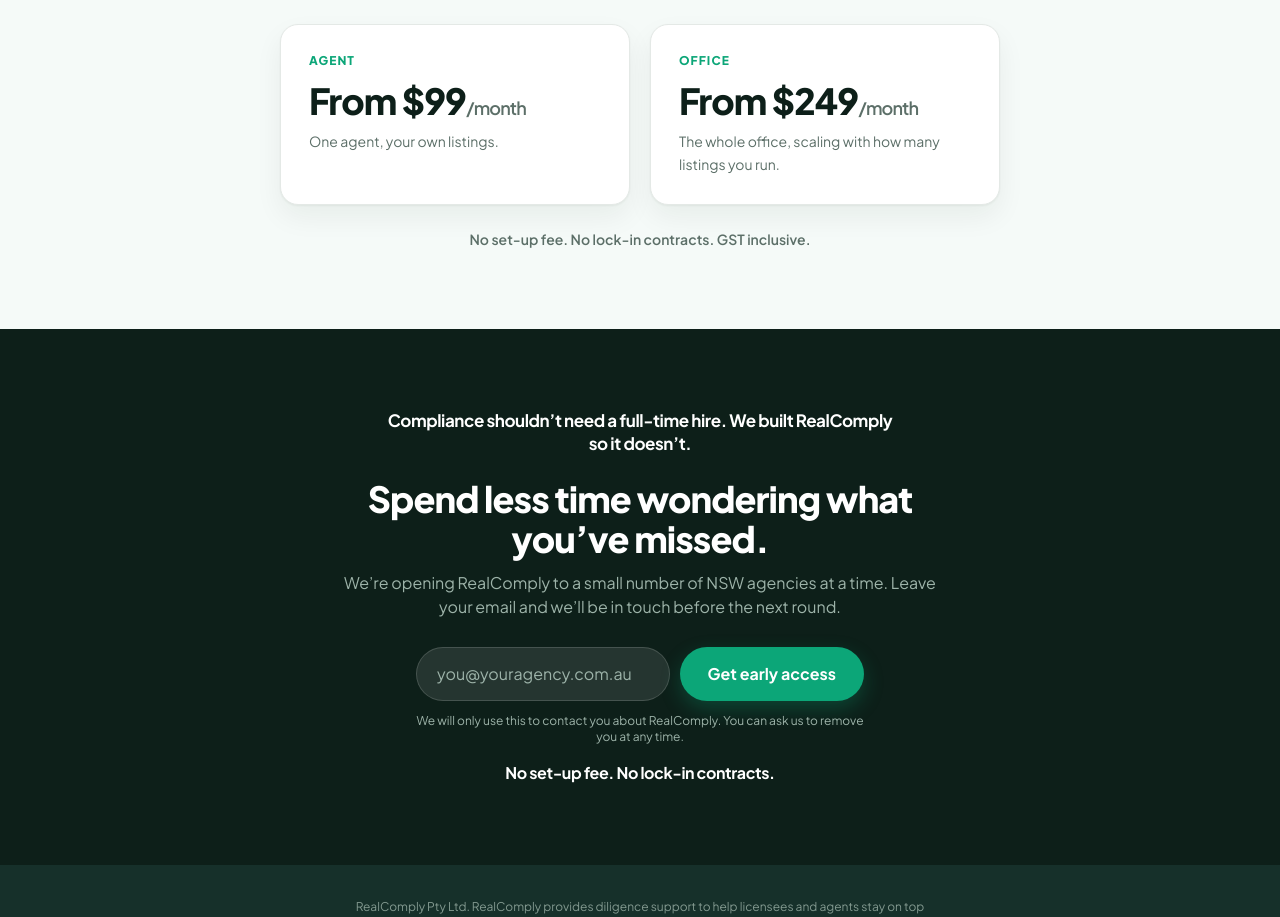
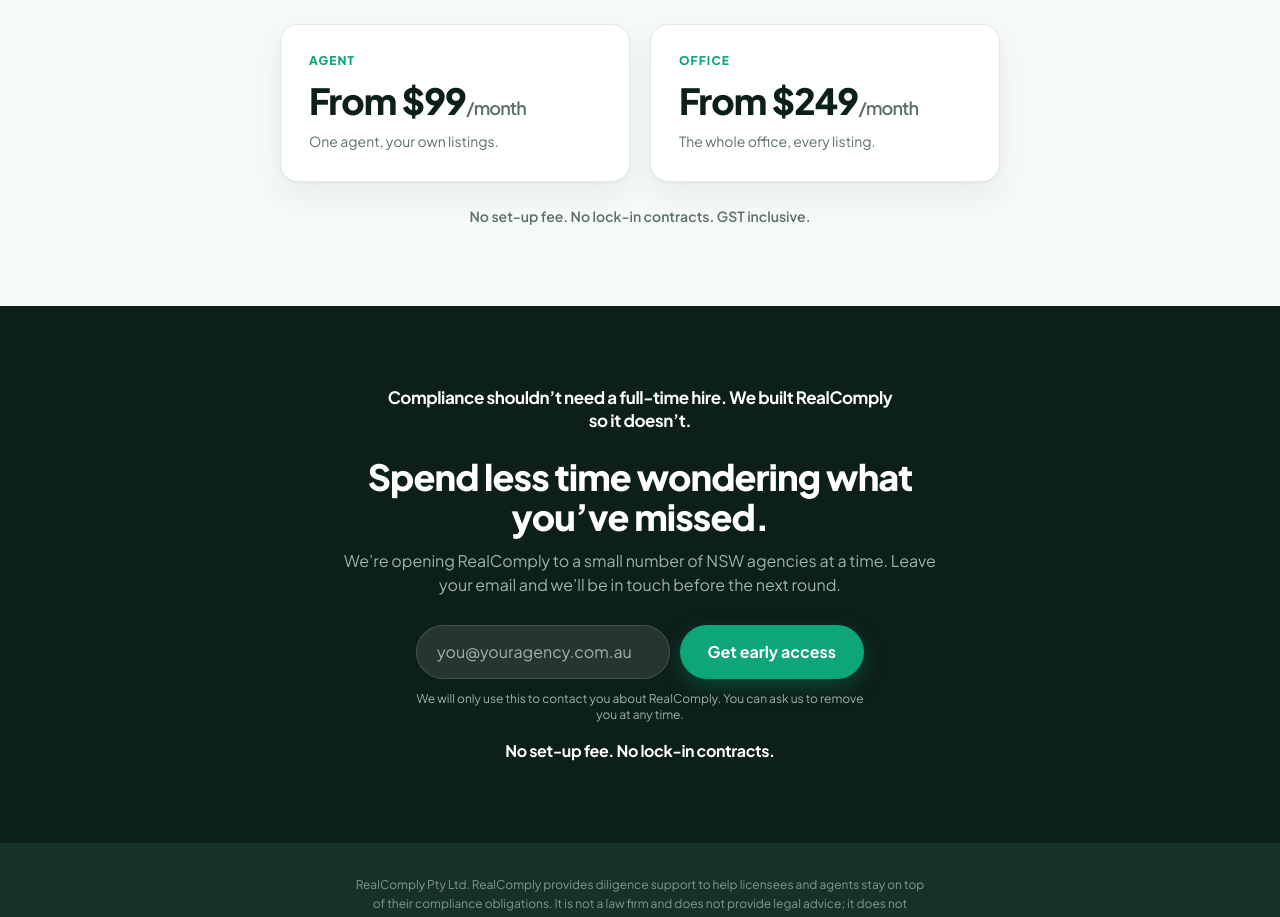
Before and after one commit to RealComply/realcomply-app, a Next.js app: page / in a window 1280 px wide. Shown: the part 3740-4657 px from the top of the page. Built offline with nearby package versions, Linux system fonts and the light colour scheme; no server answers.

Commit message:
Drop the scaling line from the Office pricing card, redundant with "from $249"

```diff
--- a/src/app/page.tsx
+++ b/src/app/page.tsx
@@ -425,9 +425,7 @@ export default async function RootPage({ searchParams }: PageProps<"/">) {
               <p className="mt-3 text-4xl font-extrabold tracking-tight text-rc-ink">
                 From $249<span className="text-lg font-semibold text-rc-muted">/month</span>
               </p>
-              <p className="mt-2 text-sm leading-relaxed text-rc-muted">
-                The whole office, scaling with how many listings you run.
-              </p>
+              <p className="mt-2 text-sm leading-relaxed text-rc-muted">The whole office, every listing.</p>
             </div>
           </div>
           <p className="mt-6 text-sm font-semibold text-rc-muted">
```
